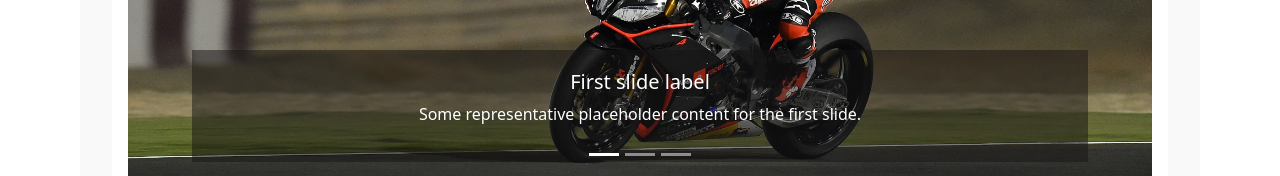
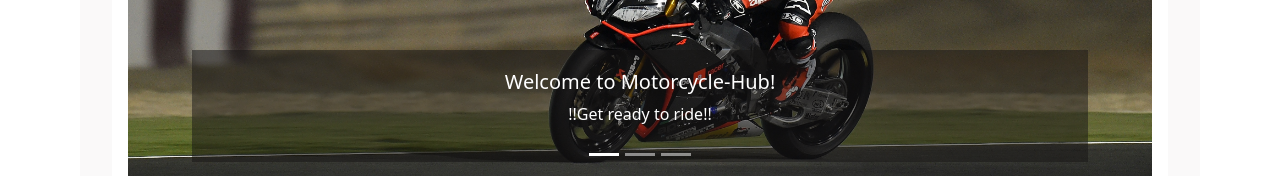
Before and after one commit to FranciscoCrespo91/Motorcycle_Hub_Client, a React (Vite) app: page / in a window 1280 px wide. Shown: the part 718-894 px from the top of the page. Built offline with nearby package versions, Linux system fonts and the light colour scheme; no server answers.

Commit message:
Navbar update

```diff
--- a/src/Components/Navbar/index.jsx
+++ b/src/Components/Navbar/index.jsx
@@ -17,7 +17,7 @@ import TwoWheelerIcon from '@mui/icons-material/TwoWheeler';
 import "./styles.css"
 
 const pages = ["motorcycles", "marketplace", "about us"];
-const settings = ["profile", "login", "logout"];
+const settings = ["profile", "login", "signup", "logout"];
 
 function ResponsiveAppBar() {
   const [anchorElNav, setAnchorElNav] = React.useState(null);
@@ -135,7 +135,7 @@ function ResponsiveAppBar() {
           <Box sx={{ flexGrow: 0 }}>
             <Tooltip title="Open settings">
               <IconButton onClick={handleOpenUserMenu} sx={{ p: 0 }}>
-                <Avatar alt="Remy Sharp" src="public/images/user.png" />
+                <Avatar alt="Remy Sharp" src="/images/user.png" />
               </IconButton>
             </Tooltip>
             <Menu
--- a/src/Pages/Home/index.jsx
+++ b/src/Pages/Home/index.jsx
@@ -15,8 +15,8 @@ function HomePage() {
     <div className="carousel-item active">
       <img src="images/Carousel2.jpg" className="carousel-img"></img>
       <div className="carousel-caption d-none d-md-block">
-        <h5>First slide label</h5>
-        <p>Some representative placeholder content for the first slide.</p>
+        <h5>Welcome to Motorcycle-Hub!</h5>
+        <p>!!Get ready to ride!!</p>
         </div>
       </div>
 
```
